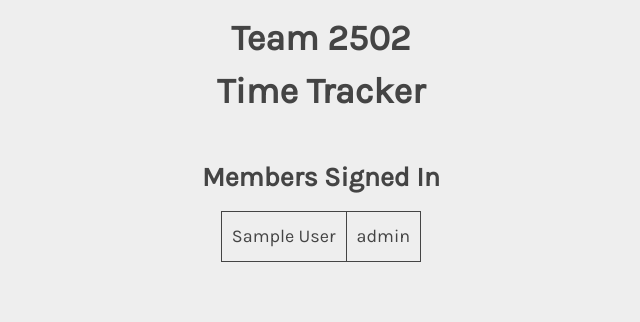
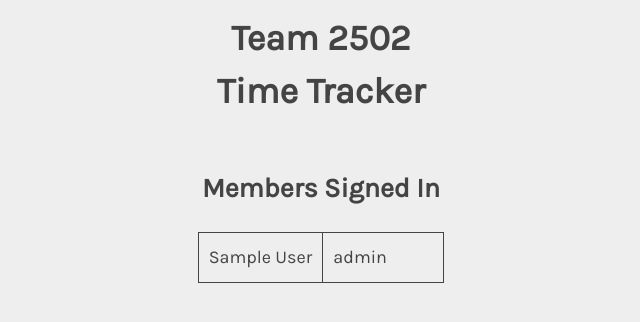
Before and after one commit to Team-2502/WebTimeTracker2, a Django app: page /members/at_the_room in a window 1280 px wide. Shown: the top 322 px of the page, without its empty margins (319-959 px from the left). Run offline with Django 3.2, Linux system fonts and the light colour scheme; tables that the repository leaves empty hold one stand-in row (values such as "Sample post").

Commit message:
UI improvements for members_here page

```diff
--- a/members/templates/members/members_here.html
+++ b/members/templates/members/members_here.html
@@ -14,15 +14,20 @@
         <h1>Team 2502</h1>
         <h1>Time Tracker</h1>
         <br>
+    </header>
+    {% if members %}
         <h2>Members Signed In</h2>
-    </header>
         <table class="members_here">
             {% for member in members %}
                 <tr>
                     <td>{{ member }}</td>
-                <td>{{ member.team_role }}</td>
+                    <td style="min-width:100px">{{ member.team_role }}</td>
                 </tr>
             {% endfor %}
         </table>
+    {% else %}
+        <h2 style="text-align: center">No one is signed in :(</h2>
+    {% endif %}
+
 </body>
 </html>
```
Lines whose indentation alone changed are shown as unchanged.
